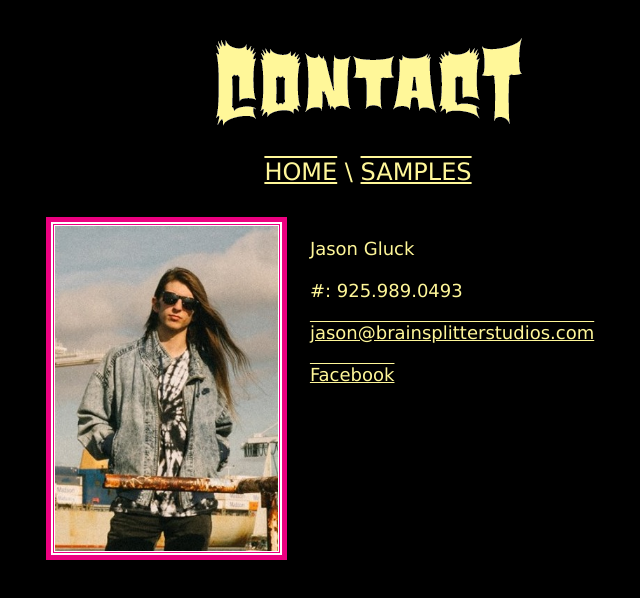
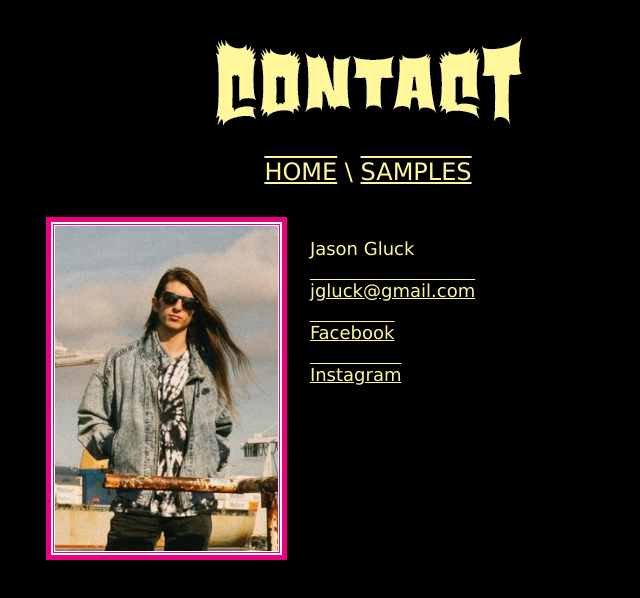
Before and after one commit to brainsplitterstudios/web, a plain HTML site: page contact.html in a window 1280 px wide. Shown: the whole page, without its empty margins (272-912 px from the left). Drawn offline with Linux system fonts and the light colour scheme.

Commit message:
Update contact.html

```diff
--- a/contact.html
+++ b/contact.html
@@ -11,5 +11,5 @@ A:hover{color:EC0080;text-decoration:underline overline}
 <a href="samples.html">SAMPLES</a><BR><BR>
 <table width=650>
 <tr><td><table align=left border=5 bgcolor=FFFFFF bordercolor=EC0080><tr><td><img src="morbid.jpg" width=223></tr></td></table><font size=4 color=FFF799 face=verdana><BR>
-&nbsp;&nbsp;&nbsp;&nbsp;Jason Gluck<BR><BR>&nbsp;&nbsp;&nbsp;&nbsp;#: 925.989.0493<BR><BR>&nbsp;&nbsp;&nbsp;&nbsp;<a href="mailto:jason@brainsplitterstudios.com" target="_top">jason@brainsplitterstudios.com</a><BR><BR>&nbsp;&nbsp;&nbsp;&nbsp;<a href="http://www.facebook.com/jason.gluck.9693" target="new">Facebook</a><BR><BR>
+&nbsp;&nbsp;&nbsp;&nbsp;Jason Gluck<BR><BR>&nbsp;&nbsp;&nbsp;&nbsp;<a href="mailto:jgluck@gmail.com" target="_top">jgluck@gmail.com</a><BR><BR>&nbsp;&nbsp;&nbsp;&nbsp;<a href="http://www.facebook.com/jason.gluck.9693" target="new">Facebook</a><BR><BR>&nbsp;&nbsp;&nbsp;&nbsp;<a href="http://www.instagram.com/jasonofthestorm" target="new">Instagram</a><BR><BR>
 </tr></td></table>
```
